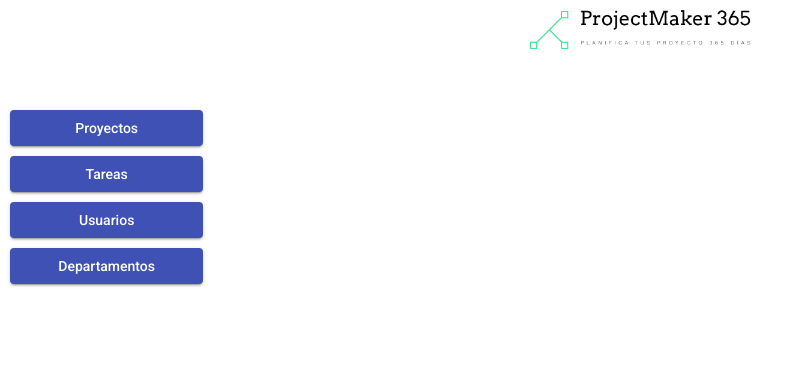
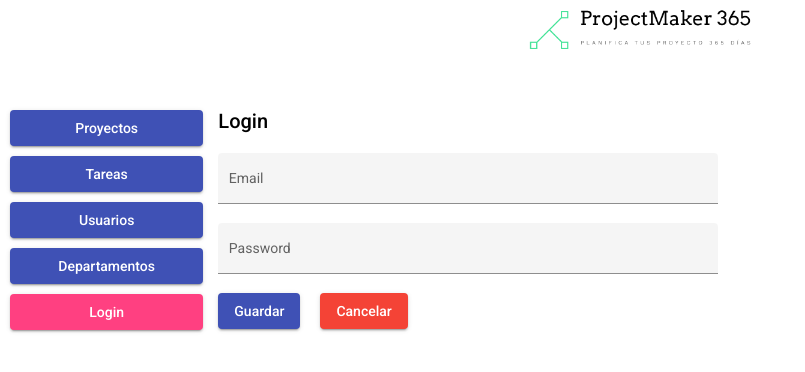
Before and after one commit to mpilarmartinez/_net_grupo1, an Angular app in the folder frontend/: page /login in a window 1280 px wide. Before the commit this address led to /. Shown: the top 372 px of the page, without its empty margins (0-805 px from the left). Built offline with nearby package versions, Linux system fonts and the light colour scheme.

Commit message:
Login Frontend

```diff
--- a/frontend/src/app/app.component.html
+++ b/frontend/src/app/app.component.html
@@ -23,6 +23,9 @@
       Departamentos
     </button>
 
+    <button mat-raised-button color="accent" [routerLink]="['/login']">
+      Login
+    </button>
   </div>
 
   <div id="derecha">
--- /dev/null
+++ b/frontend/src/app/login/login.component.css
@@ -0,0 +1,13 @@
+.example-form {
+  min-width: 150px;
+  max-width: 500px;
+  width: 100%;
+}
+
+.example-full-width {
+  width: 100%;
+}
+
+button {
+  margin-right: 20px;
+}
--- /dev/null
+++ b/frontend/src/app/login/login.component.html
@@ -0,0 +1,27 @@
+<h2>Login</h2>
+
+<form class="example-form" [formGroup]="editForm" (ngSubmit)="save()">
+
+  <mat-form-field class="example-full-width" appearance="fill">
+    <mat-label>Email</mat-label>
+    <input matInput formControlName="email">
+
+    <!--<mat-error *ngIf="editForm.get('email')!.invalid && (editForm.get('email')!.dirty||editForm.get('email')!.touched)">
+      <span *ngIf="editForm.get('email')!.getError('required')">Nombre obligatorio</span>
+      <span *ngIf="editForm.get('email')!.getError('email')">Email debe tener un formato correcto</span>
+    </mat-error>-->
+  </mat-form-field>
+
+  <mat-form-field class="example-full-width" appearance="fill">
+    <mat-label>Password</mat-label>
+    <input matInput formControlName="password" type="password">
+
+    <!--<mat-error *ngIf="editForm.get('password')!.invalid && (editForm.get('password')!.dirty||editForm.get('password')!.touched)">
+      <span *ngIf="editForm.get('password')!.getError('password')">Password obligatorio</span>
+      <span *ngIf="editForm.get('password')!.getError('minlength') || editForm.get('password')!.getError('maxlength')">Longitud debe estar entre 8 y 30</span>
+    </mat-error>-->
+  </mat-form-field>
+
+  <button mat-raised-button color="primary" type="submit">Guardar</button>
+  <button mat-raised-button color="warn" routerLink="/books">Cancelar</button>
+</form>
--- /dev/null
+++ b/frontend/src/app/login/login.component.ts
@@ -0,0 +1,37 @@
+import { Component, OnInit } from '@angular/core';
+import { FormControl, FormGroup } from '@angular/forms';
+import { AccountService } from '../services/account.service';
+
+@Component({
+  selector: 'app-login',
+  templateUrl: './login.component.html',
+  styleUrls: ['./login.component.css']
+})
+export class LoginComponent implements OnInit {
+
+  editForm = this.createFormGroup();
+
+  constructor(private accountService:AccountService) { }
+
+  ngOnInit(): void {
+  }
+
+  createFormGroup() {
+    return new FormGroup({
+      email: new FormControl('', {nonNullable:true}),
+      password: new FormControl('', {nonNullable:true}),
+    });
+  }
+
+  save() {
+    let login = {
+      email: this.editForm.get("email")?.value,
+      password: this.editForm.get("password")?.value
+    } as any;
+
+    this.accountService.login(login).subscribe({
+      next: response => console.log(response),
+      error: err => console.log(err)
+    });
+  }
+}
--- /dev/null
+++ b/frontend/src/app/models/login.model.ts
@@ -0,0 +1,4 @@
+export interface Login {
+  email: string;
+  password: string;
+}
--- /dev/null
+++ b/frontend/src/app/services/account.service.ts
@@ -0,0 +1,16 @@
+import { HttpClient } from "@angular/common/http";
+import { Injectable } from "@angular/core";
+import { Login } from "../models/login.model";
+
+@Injectable({
+  providedIn: 'root'
+})
+export class AccountService {
+  url = 'https://localhost:7076/api/account';
+
+  constructor(private http: HttpClient) { }
+
+  login(login: Login) {
+    return this.http.post<Login>(`${this.url}/login`, login);
+  }
+}
--- a/frontend/src/app/user-form/user-form.component.html
+++ b/frontend/src/app/user-form/user-form.component.html
@@ -23,7 +23,12 @@
 
   <mat-form-field class="example-full-width" appearance="fill">
     <mat-label>Permisos</mat-label>
-   <input matInput formControlName="permissions"/>
+    <!--<input matInput formControlName="permissions"/>-->
+    <mat-select formControlName="permissions">
+      <mat-option *ngFor="let user of users" [value]="user.value">
+        {{user.permission}}
+      </mat-option>
+    </mat-select>
   </mat-form-field>
 
   <button mat-raised-button color="primary" type="submit">Guardar</button>
--- a/frontend/src/app/user-form/user-form.component.ts
+++ b/frontend/src/app/user-form/user-form.component.ts
@@ -14,7 +14,9 @@ export class UserFormComponent implements OnInit {
   user: User | undefined;
   editForm = this.createFormGroup();
   error: boolean = false;
-  users: User[] = [];
+  users = [{ value: 0, permission: 'Administrador' },
+  { value: 1, permission: 'Usuario' },
+  { value: 2, permission: 'Visitante' }];
 
   constructor(private userService: UserService, private router: Router, private activatedRoute: ActivatedRoute) { }
 
@@ -27,11 +29,6 @@ export class UserFormComponent implements OnInit {
           this.fetchUser(id);
         }
       }
-    });
-
-    this.userService.findAll().subscribe({
-      next: users => this.users = users,
-      error: err => console.log(err)
     });
   }
 
```
Also changed, not shown: frontend/src/app/app.module.ts (+7 -2 lines).
